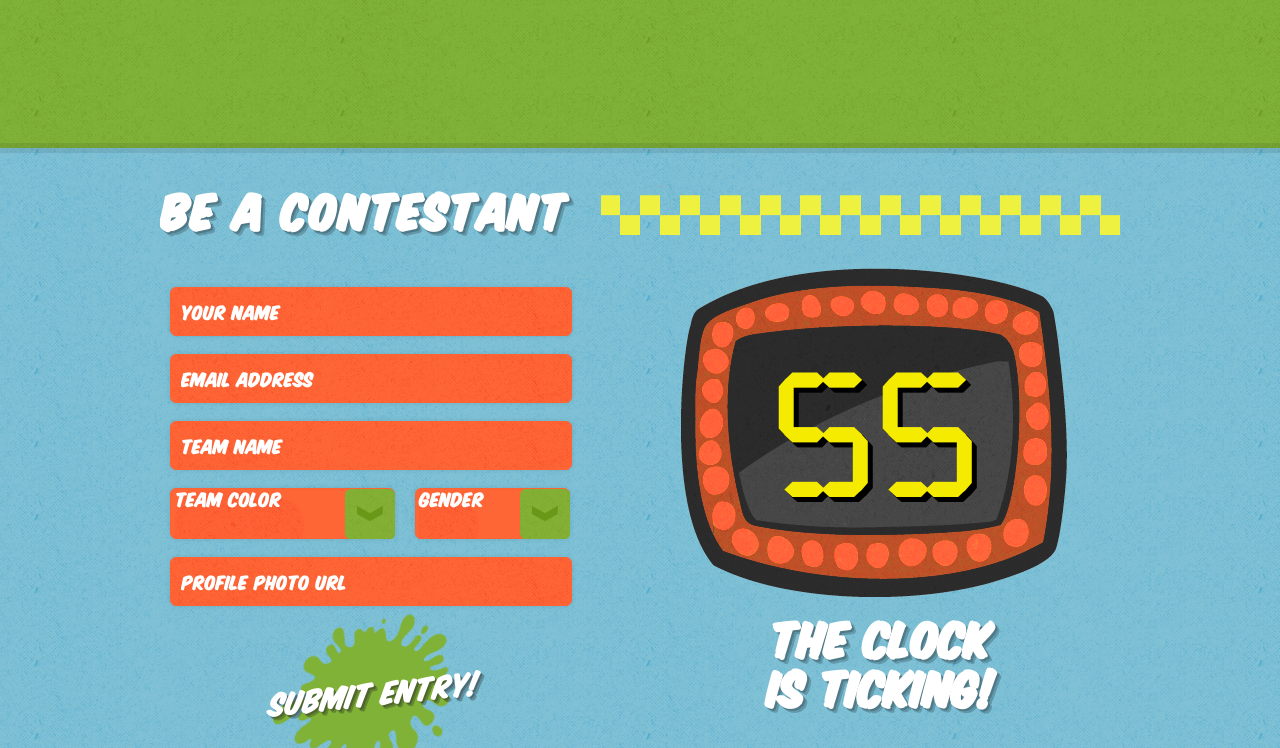
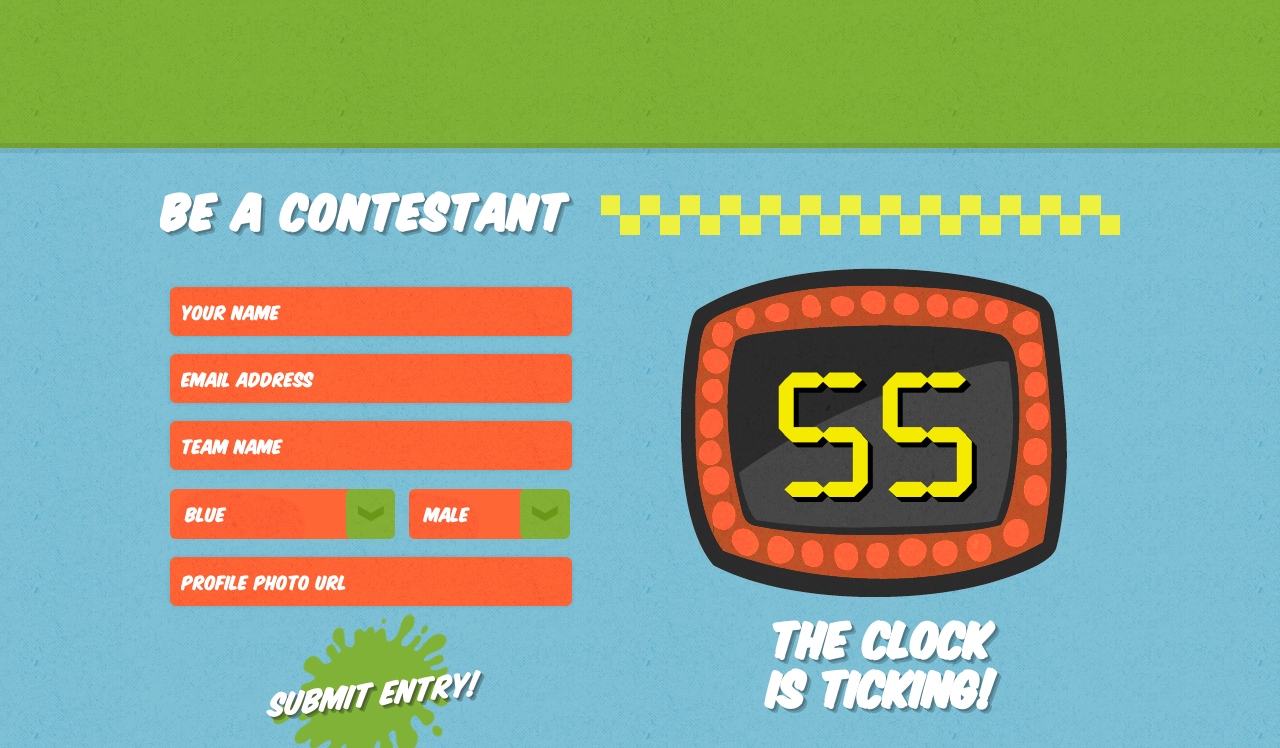
Before and after one commit to jaredwilli/cssoff-2011, a plain HTML site: page index.html in a window 1280 px wide. Shown: the part 2469-3217 px from the top of the page. Drawn offline with Linux system fonts and the light colour scheme.

Commit message:
input fields

```diff
--- a/css/style.css
+++ b/css/style.css
@@ -110,12 +110,11 @@ header .page, section .page, footer {
 }
 
 section h1 {
+	background: url(../img/sprite-imgs.png) no-repeat;
 	color: #fff;
 	font-size: 40px;
 	font-family: KomikaTitle-Regular, Arial, Helvetica, sans-serif;
 	text-shadow: 2px 2px rgba(0,0,0,0.2), 4px 4px rgba(0,0,0,0.2);
-	background-image: url(../img/sprite-imgs.png);
-	background-repeat: no-repeat;
 	display: block;
 	width: auto;
 	letter-spacing: 1.8px;
@@ -128,7 +127,11 @@ section, footer {
 
 /* Page Specific Styles */
 
-#home { background: url(../img/noise-blue.png) repeat, url(../img/splash.png) no-repeat center center; }
+#home {
+	background: url(../img/noise-blue.png) repeat,
+				url(../img/splash.png) no-repeat center center;
+}
+
 #home .page { height: 714px; }
 
 #home h1 {
@@ -228,7 +231,6 @@ section, footer {
 	float: right;
 }
 
-
 #lg-obstacle ul li, #lg-obstacle ul li:hover {
 	background: url(../img/sprite-imgs.png) no-repeat -246px -817px;
 	width: 400px;
@@ -241,9 +243,8 @@ section, footer {
 	top: 20px
 }
 
-#lg-obstacle ul li#tank {
-	display: block;
-}
+#lg-obstacle ul li#tank { display: block; }
+
 #lg-obstacle li h2, #lg-obstacle li h3 {
 	position: relative;
 	text-align: center;
@@ -262,18 +263,17 @@ section, footer {
 	font-size: 40px;
 	top: 10px;
 }
-#lg-obstacle ul li h3 {
-	font-size: 22px;
-}
+
+#lg-obstacle ul li h3 { font-size: 22px; }
 
 #lg-obstacle div {
-	background-image: url(../img/sprite-obstacles.png);
-	background-repeat: no-repeat;
+	background-image: url(../img/sprite-obstacles.png) no-repeat;
 	position: absolute;
 	width: 100%;
 	height: 461px;
 	bottom: 0;
 }
+
 .tank { background-position: 0 110px; }
 .slide { background-position: 0 -435px; }
 .wheel { background-position: right -540px; }
@@ -350,7 +350,8 @@ section, footer {
 
 #contestants input:hover, #contestants select:hover { background-color: #ea4f21; }
 
-#contestants input:active, #contestants select:focus {
+#contestants input:active, #contestants input:focus,
+#contestants select:active, #contestants select:focus {
 	background-color: #ea4f21;
 	border: 0.5px solid #6bafc5;
 	outline: 0;
@@ -365,6 +366,10 @@ section, footer {
 	float: left;
 	font-size: 16px;
 	font-family: KomikaTitle-Regular, Arial, Helvetica, sans-serif;
+
+	-webkit-border-radius: 6px;
+	-moz-border-radius: 6px;
+	border-radius: 6px;
 }
 
 #contestants form select.select {
@@ -372,26 +377,43 @@ section, footer {
     z-index: 10;
 }
 
-#team-color select { width: 225px; display: inline-block; }
-#team-color span.select {
-	background: url(../img/sprite-imgs.png) no-repeat -6px -1008px;
+#contestants form .select span {
+	position: relative;
+	top: 15px;
+	left: 15px;
+}
+
+#team-color select {
+	width: 215px;
+	display: inline-block;
+}
+
+#team-color div.select {
+	background: #FE6636 url(../img/sprite-imgs.png) no-repeat 0 -1008px;
 	position: absolute;
 	bottom: 9px;
-	right: 0;
-	z-index: 10;
-	width: 220px;
+	left: 0px;
+	z-index: 3;
+	width: 225px;
 	height: 50px;
+	-webkit-border-radius: 6px;
+	-moz-border-radius: 6px;
+	border-radius: 6px;
 }
 
 #gender select { width: 155px; left: 20px; }
-#gender span.select {
-	background: url(../img/sprite-imgs.png) no-repeat -75px -1008px;
+
+#gender div.select {
+	background: #fe6636 url(../img/sprite-imgs.png) no-repeat -65px -1008px;
 	position: absolute;
 	bottom: 9px;
-	z-index: 10;
-	width: 151px;
+	z-index: 3;
+	width: 161px;
 	height: 50px;
 	left: 24px;
+	-webkit-border-radius: 6px;
+	-moz-border-radius: 6px;
+	border-radius: 6px;
 }
 
 #contestants form #submit {
--- a/index.html
+++ b/index.html
@@ -109,9 +109,9 @@
 						<input type="email" id="email" name="email" placeholder="Email Address" required>
 					<label for="team-name">Team Name</label>
 						<input type="text" id="team-name" name="team-name" placeholder="Team Name" required>
+
 					<div id="team-color">
 						<select name="team-color" title="Team Color" class="select">
-							<option></option>
 							<option value="blue">Blue</option>
 							<option value="green">Green</option>
 							<option value="yellow">Yellow</option>
@@ -122,11 +122,11 @@
 					</div>
 					<div id="gender">
 						<select name="gender" title="Gender" class="select">
-							<option></option>
 							<option value="male">Male</option>
 							<option value="female">Female</option>
 						</select>
 					</div>
+
 					<label for="photo-url">Profile Photo URL</label>
 						<input type="url" id="photo-url" name="photo-url" placeholder="Profile Photo URL" required>
 					<button id="submit" name="submit">Submit Entry!</button>
--- a/js/script.js
+++ b/js/script.js
@@ -1,18 +1,3 @@
-$(function(){
-	if (!$.browser.opera) {
-		$('select.select').each(function(){
-			var title = $(this).attr('title');
-			if( $('option:selected', this).val() != ''  ) title = $('option:selected',this).text();
-			$(this).css({'z-index':10,'-khtml-appearance':'none'})
-                .after('<span class="select">' + title + '</span>')
-                .change(function(){
-                    val = $('option:selected',this).text();
-                    $(this).next().text(val);
-				});
-		});
-	};
-});
-
 CSSOFF = {
 	c: {
 		init: function(){
@@ -33,12 +18,6 @@ CSSOFF = {
 				$('#lg-obstacle div').removeClass(this.href);
 			});
 
-			if ($('#home').hasClass('.active')) {
-				$('nav li:last-child').fadeOut('slow').hide();
-			} else {
-				$('nav li:last-child').fadeIn('slow').show();
-			}
-
 			CSSOFF.c.a.t();
 			$(document).keydown(function(v) {
 				o.push( v.keyCode );
@@ -52,13 +31,36 @@ CSSOFF = {
 			for (var i = 0; i < s.length; i++) {
 				s[i].style.background = '#fe6636';
 			}
+
 			var z = $('form label');
-			for(var i = 0; i < z.length; i++) {
+			for (var i = 0; i < z.length; i++) {
 				var a = z[i],
-			  		b = $(a).attr('for');
-			  	$('input#'+b).val($(a).text());
-			  	$('.page form input#'+b+':focus').val('');
+			  		b = $(a).attr('for'),
+					c = $('input#'+b);
+				c.val($(a).text());
+			  	console.log(c.val())
+				c.focus(function(e) {
+					this.value = '';
+				});
+				c.blur(function(e) {
+					this.value = $(a).text();
+				});
 			}
+
+			if (!$.browser.opera) {
+				$('select.select').each(function() {
+					var f = $(this).attr('title');
+					if ($('option:selected', this).val() != '') {
+						f = $('option:selected',this).text();
+					}
+					$(this).css({ zIndex: 10, opacity: 0, '-khtml-appearance': 'none' })
+						.after('<div class="select"><span>'+f+'</span></div>')
+						.change(function(e) {
+							var b = $('option:selected', this).text();
+							$(this).next().html('<span>'+b+'</span>');
+						});
+				});
+			};
 		},
 		o: function(x) {
 			$('#lg-obstacle ul li').hide();
```
